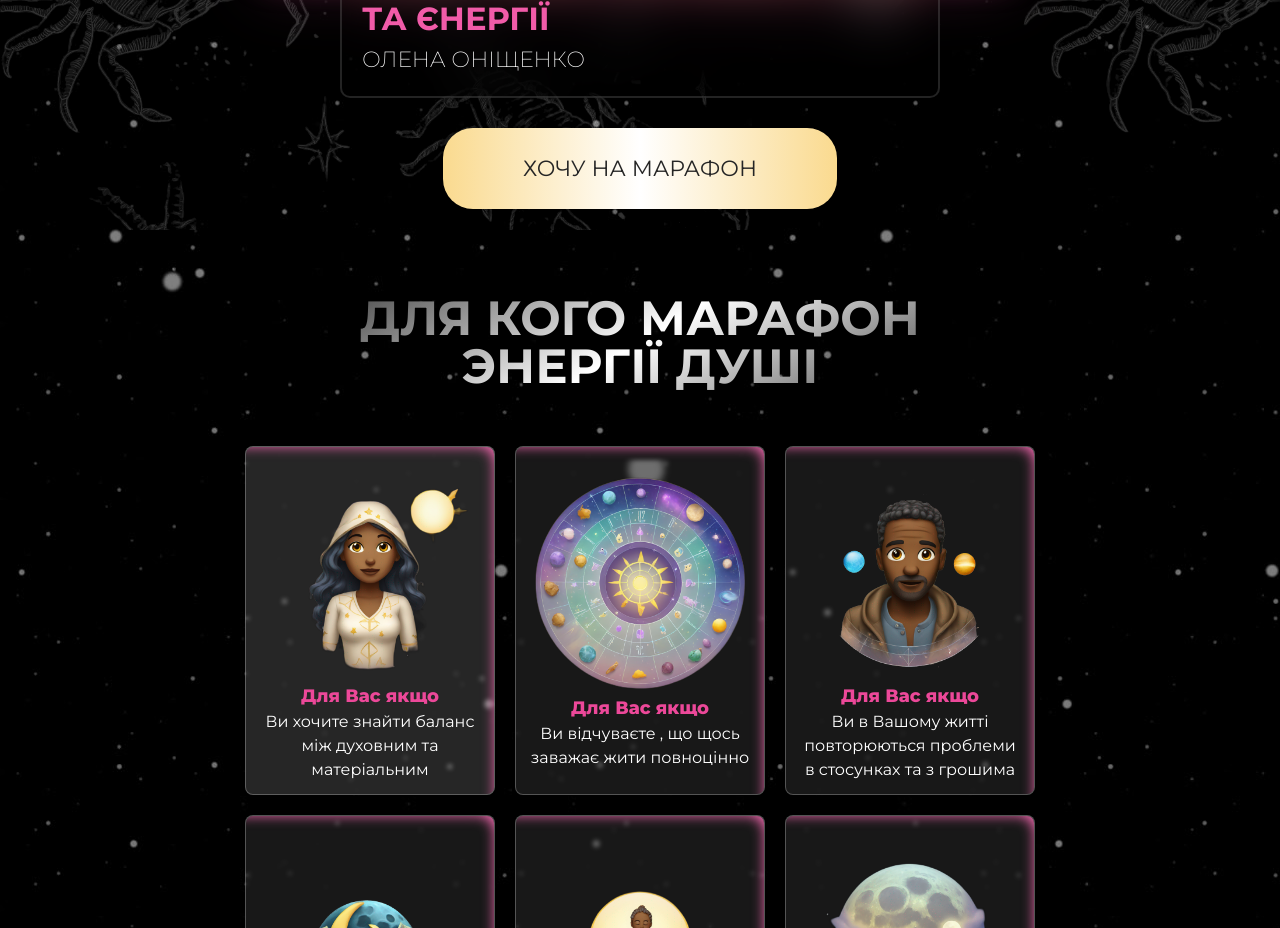
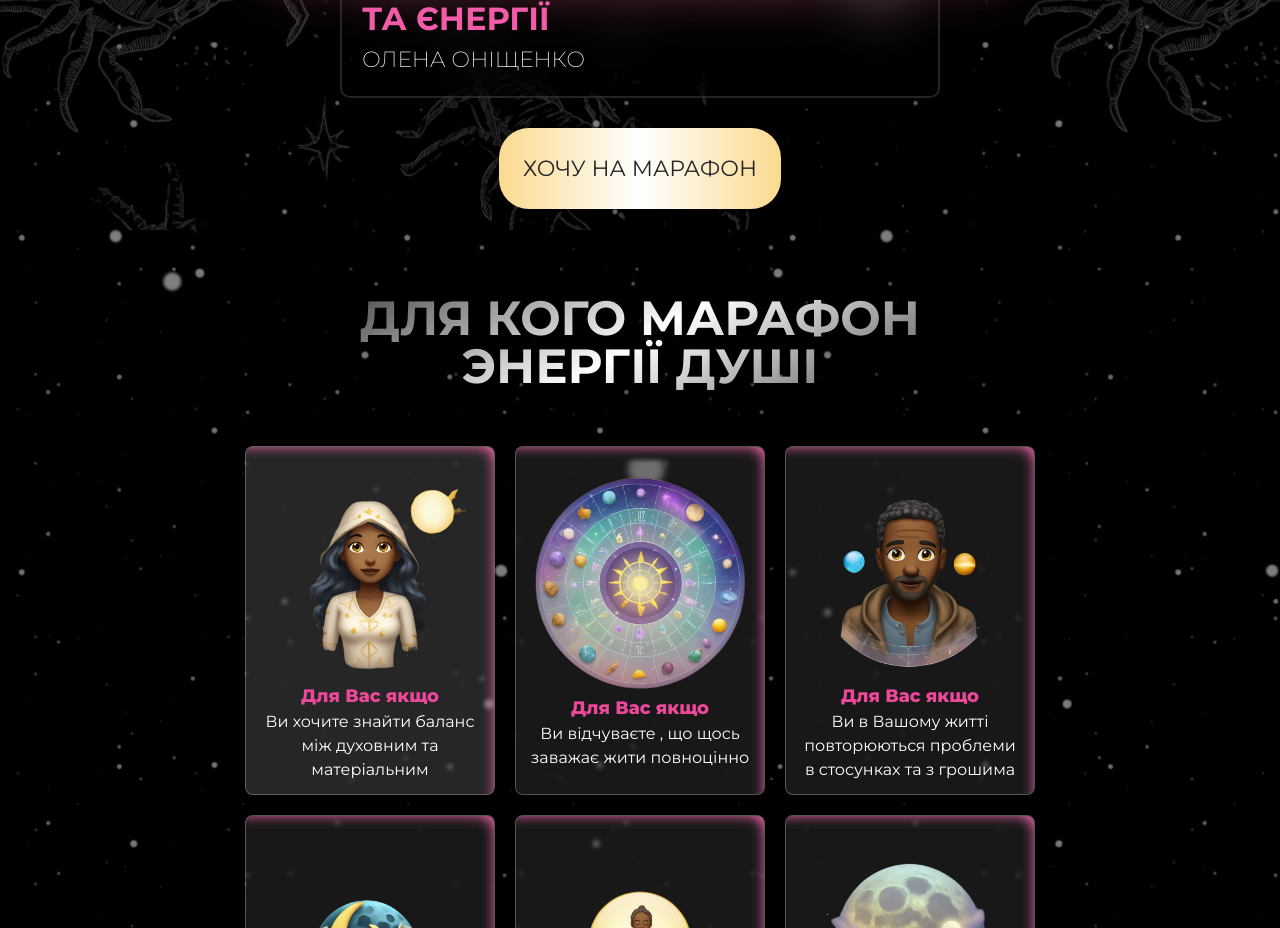
Before and after one commit to zegioni/astrology-landing, a Nuxt app: page / in a window 1280 px wide. Shown: the part 980-1908 px from the top of the page. Built offline with nearby package versions, Linux system fonts and the light colour scheme.

Commit message:
fix button

```diff
--- a/pages/index.vue
+++ b/pages/index.vue
@@ -43,7 +43,7 @@
           </div>
           <div class="mt-[150px]" style="z-index: 1">
             <button
-              class="font-[400] text-[#252525] text-[22px] mx-auto max-w-[100%] py-6 px-20 bg-gradient-to-r from-[#FADA8F] via-[#FFFFFF] to-[#FADA8F] rounded-[30px]"
+              class="font-[400] text-[#252525] text-[22px] mx-auto max-w-[100%] py-6 px-6 bg-gradient-to-r from-[#FADA8F] via-[#FFFFFF] to-[#FADA8F] rounded-[30px]"
             >
               ХОЧУ НА МАРАФОН
             </button>
```
